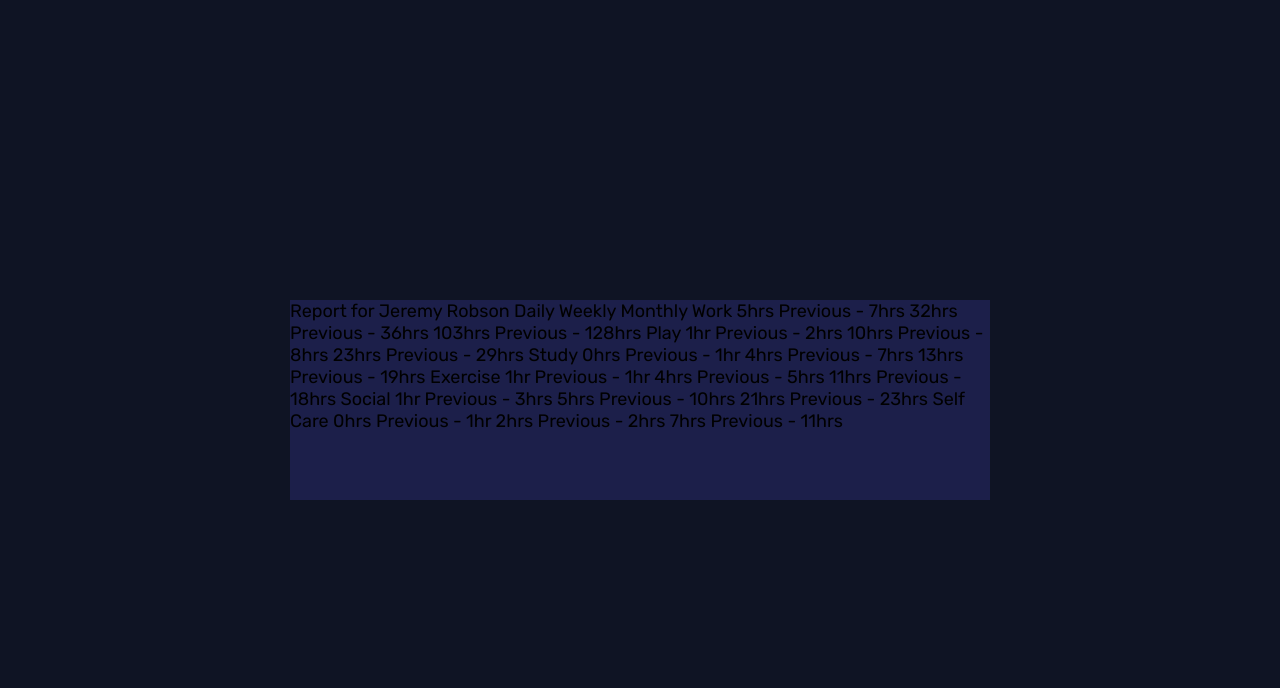
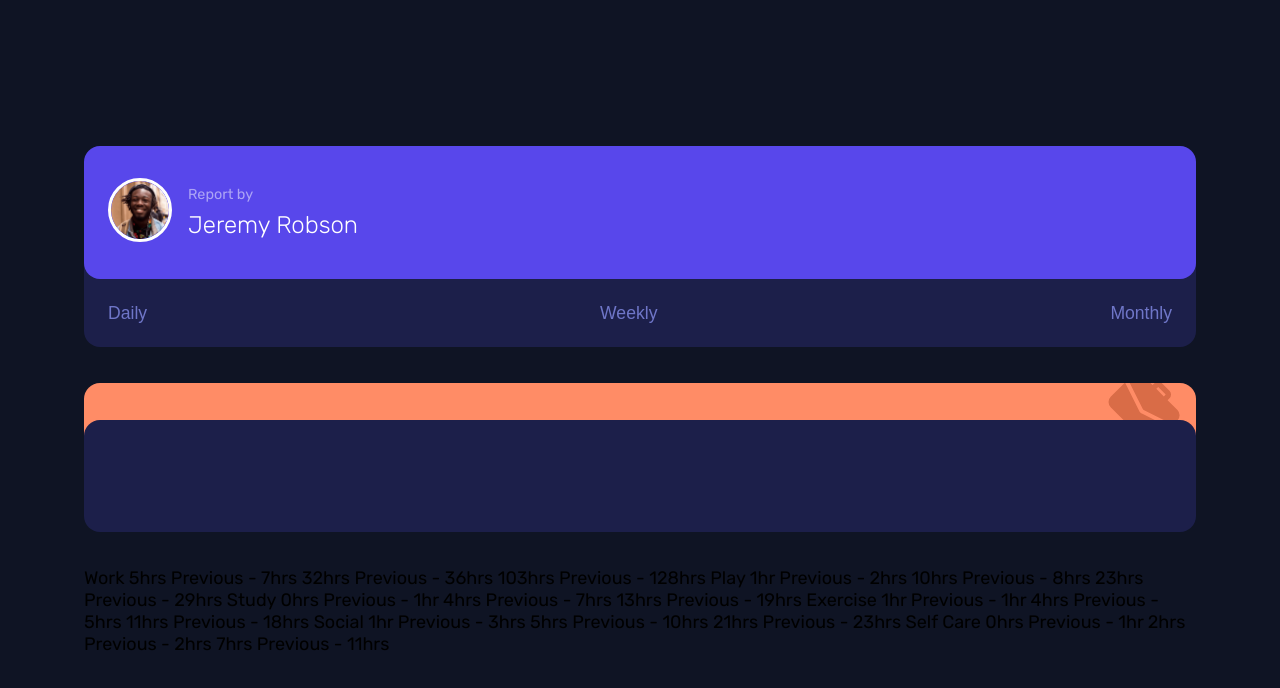
Before and after one commit to Dumont19/time-tracking-dashboard-main, a plain HTML site: page index.html in a window 1280 px wide. Drawn offline with Linux system fonts and the light colour scheme.

Commit message:
Initial styles

```diff
--- a/css/style.css
+++ b/css/style.css
@@ -17,8 +17,19 @@
     --dark-blue: hsl(235, 46%, 20%);
     --desaturated-blue: hsl(235, 45%, 61%);
     --pale-blue: hsl(236, 100%, 87%);
+    --white: hsl(255, 0%, 100%);
 
     --font: 'Rubik', sans-serif;
+}
+
+img {
+    width: 100%;
+}
+
+button {
+    background: transparent;
+    border: none;
+    cursor: pointer;
 }
 
 body {
@@ -29,11 +40,93 @@ body {
     align-items: center;
     justify-content: center;
     width: 100%;
-    height: 100vh;
+    min-height: 100vh;
+    padding: 0 1.5rem;
 }
 
 .container {
-    width: 700px;
-    height: 200px;
+    max-width: 69.5rem;
+    position: relative;
+}
+
+.profile {
+    display: flex;
+    align-items: center;
+    background-color: var(--blue);
+    padding: 2rem 1.5rem;
+    border-radius: 1rem;
+    position: relative;
+    z-index: 1;
+}
+
+.profile>div img {
+    width: 4rem;
+    border-radius: 50%;
+    border: 3px solid var(--white);
+    margin-right: 1rem;
+}
+
+.report p {
+    font-size: .9rem;
+    font-weight: 400;
+    color: var(--white);
+    opacity: .5;
+}
+
+.report h1 {
+    display: block;
+    color: var(--white);
+    font-size: 1.5rem;
+    font-weight: 300;
+    margin-top: .5rem;
+    opacity: 1;
+}
+
+.frequency {
+    display: flex;
+    justify-content: space-between;
+    height: 5.5rem;
     background-color: var(--dark-blue);
+    padding: 1.5rem;
+    border-radius: 0 0 1rem 1rem;
+    position: relative;
+    bottom: 20px;
+    margin-bottom: 1rem;
 }
+
+.frequency button {
+    font-size: 1.1rem;
+    font-weight: 400;
+    color: var(--desaturated-blue);
+    margin-top: 20px;
+}
+
+.frequency button:hover {
+    color: var(--white);
+}
+
+.actions.work {
+    background-color: var(--dark-blue);
+    border-radius: 1rem;
+    position: relative;
+    height: 7rem;
+    bottom: 35px;
+    z-index: 0;
+}
+
+.icon {
+    background-color: var(--light-red);
+    display: flex;
+    justify-content: end;
+    border-radius: 1rem 1rem 0 0;
+    padding: 0 1rem;
+    position: relative;
+    z-index: -1;
+    overflow: hidden;
+}
+
+.icon img {
+    width: 4.5rem;
+    position: inherit;
+    bottom: 10px;
+}
--- a/index.html
+++ b/index.html
@@ -12,13 +12,26 @@
 </head>
 <body>
   <main class="container">
-    Report for
-    Jeremy Robson
+    <div class="profile">
+      <div class="profile-photo">
+        <img src="images/image-jeremy.png" alt="Profile image">
+      </div>
+      <div class="report">
+        <p>Report by</p>
+        <h1>Jeremy Robson</h1>
+      </div>
+    </div>
+    <div class="frequency">
+      <button id="daily">Daily</button>
+      <button id="weekly">Weekly</button>
+      <button id="monthly">Monthly</button>
+    </div>
+    <div class="icon">
+      <img src="images/icon-work.svg" alt="icon work">
+    </div>
+    <div class="actions work">
 
-    Daily
-    Weekly
-    Monthly
-
+    </div>
     Work
     5hrs <!-- daily -->
     Previous - 7hrs <!-- daily -->
```
Also changed, not shown: js/index.js (added), 1 other file.
